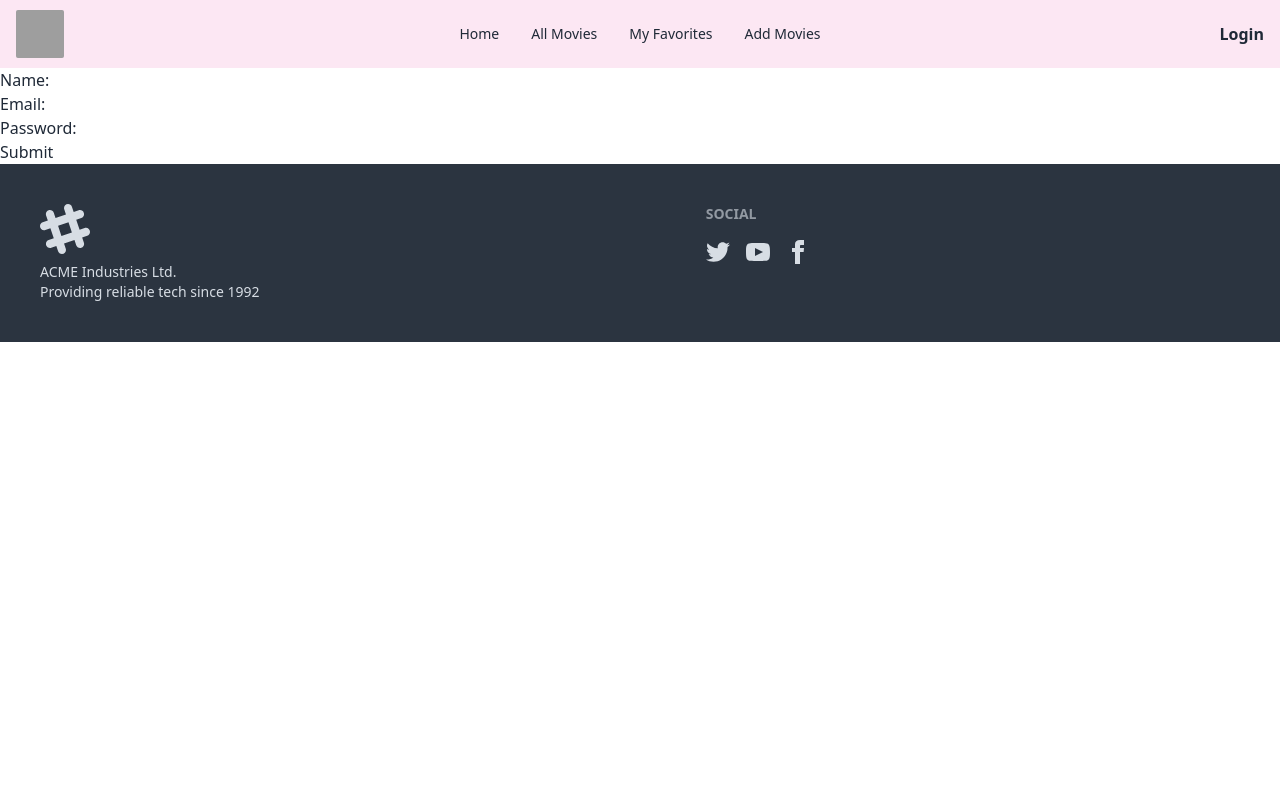
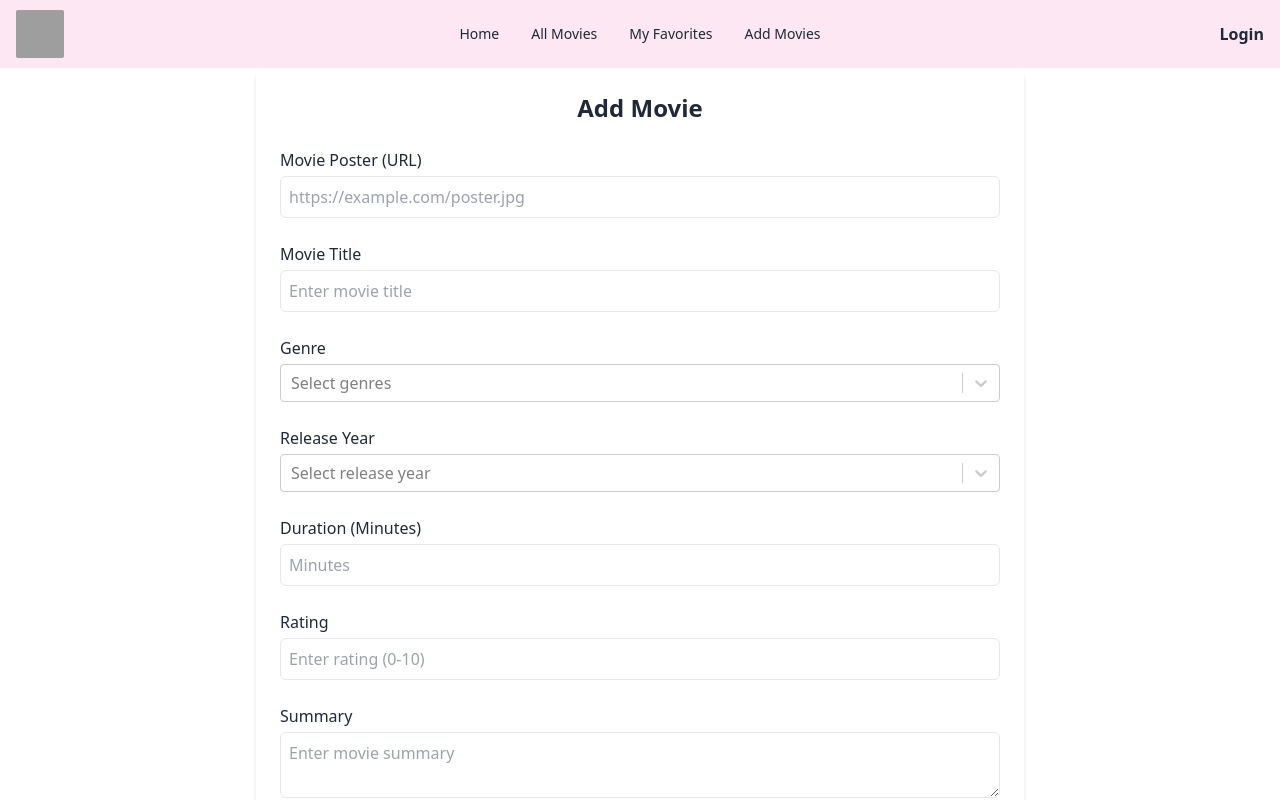
Before and after one commit to manna179/orchid-platform, a React (Vite) app: page /updateMovie in a window 1280 px wide. Shown: the top 800 px of the page. Built offline with nearby package versions, Linux system fonts and the light colour scheme; no server answers; grey boxes are pictures that could not be loaded.

Commit message:
added delete function

```diff
--- a/package.json
+++ b/package.json
@@ -15,10 +15,12 @@
     "match-sorter": "^8.0.0",
     "react": "^18.3.1",
     "react-dom": "^18.3.1",
+    "react-helmet": "^6.1.0",
     "react-hook-form": "^7.54.0",
     "react-hot-toast": "^2.4.1",
     "react-icons": "^5.4.0",
     "react-router-dom": "^7.0.2",
+    "react-select": "^5.8.3",
     "sort-by": "^1.2.0",
     "sweetalert2": "^11.14.5"
   },
--- a/src/Components/Banner/Banner.jsx
+++ b/src/Components/Banner/Banner.jsx
@@ -5,7 +5,7 @@ const Banner = () => {
         <div className="carousel w-full">
   <div id="slide1" className="carousel-item relative w-full">
     <img
-      src="https://i.ibb.co.com/qF2sXcV/Harry-Potter-in-Deathly-Hallows.jpg"
+      src="https://i.ibb.co.com/svzsNR0/19-John-Wick-3-copy.jpg"
       className="w-full h-[400px]" />
     <div className="absolute left-5 right-5 top-1/2 flex -translate-y-1/2 transform justify-between">
       <a href="#slide4" className="btn btn-circle">❮</a>
@@ -14,7 +14,7 @@ const Banner = () => {
   </div>
   <div id="slide2" className="carousel-item relative w-full">
     <img
-      src="https://i.ibb.co.com/svzsNR0/19-John-Wick-3-copy.jpg"
+      src="https://i.ibb.co.com/qF2sXcV/Harry-Potter-in-Deathly-Hallows.jpg"
       className="w-full h-[400px]" />
     <div className="absolute left-5 right-5 top-1/2 flex -translate-y-1/2 transform justify-between">
       <a href="#slide1" className="btn btn-circle">❮</a>
--- a/src/Components/Footer/Footer.jsx
+++ b/src/Components/Footer/Footer.jsx
@@ -1,62 +1,33 @@
-import React from 'react';
+import React from "react";
+import { BiMoviePlay } from "react-icons/bi";
+import { FaFacebook, FaTwitter } from "react-icons/fa";
+import { IoLogoYoutube } from "react-icons/io5";
+import { Link } from "react-router-dom";
 
 const Footer = () => {
   return (
     <footer className="footer bg-neutral text-neutral-content p-10">
       <aside>
-    <svg
-      width="50"
-      height="50"
-      viewBox="0 0 24 24"
-      xmlns="http://www.w3.org/2000/svg"
-      fillRule="evenodd"
-      clipRule="evenodd"
-      className="fill-current">
-      <path
-        d="M22.672 15.226l-2.432.811.841 2.515c.33 1.019-.209 2.127-1.23 2.456-1.15.325-2.148-.321-2.463-1.226l-.84-2.518-5.013 1.677.84 2.517c.391 1.203-.434 2.542-1.831 2.542-.88 0-1.601-.564-1.86-1.314l-.842-2.516-2.431.809c-1.135.328-2.145-.317-2.463-1.229-.329-1.018.211-2.127 1.231-2.456l2.432-.809-1.621-4.823-2.432.808c-1.355.384-2.558-.59-2.558-1.839 0-.817.509-1.582 1.327-1.846l2.433-.809-.842-2.515c-.33-1.02.211-2.129 1.232-2.458 1.02-.329 2.13.209 2.461 1.229l.842 2.515 5.011-1.677-.839-2.517c-.403-1.238.484-2.553 1.843-2.553.819 0 1.585.509 1.85 1.326l.841 2.517 2.431-.81c1.02-.33 2.131.211 2.461 1.229.332 1.018-.21 2.126-1.23 2.456l-2.433.809 1.622 4.823 2.433-.809c1.242-.401 2.557.484 2.557 1.838 0 .819-.51 1.583-1.328 1.847m-8.992-6.428l-5.01 1.675 1.619 4.828 5.011-1.674-1.62-4.829z"></path>
-    </svg>
+        <BiMoviePlay className="w-16 h-16" />
         <p>
-      ACME Industries Ltd.
-      <br />
-      Providing reliable tech since 1992
+          ORCHID.com
+          <br />A movie platform since 1978
+          <br />Copyright © 2024 - All right reserved
         </p>
       </aside>
       <nav>
-    <h6 className="footer-title">Social</h6>
+        <h6 className="footer-title text-gray-100">Social</h6>
         <div className="grid grid-flow-col gap-4">
-      <a>
-        <svg
-          xmlns="http://www.w3.org/2000/svg"
-          width="24"
-          height="24"
-          viewBox="0 0 24 24"
-          className="fill-current">
-          <path
-            d="M24 4.557c-.883.392-1.832.656-2.828.775 1.017-.609 1.798-1.574 2.165-2.724-.951.564-2.005.974-3.127 1.195-.897-.957-2.178-1.555-3.594-1.555-3.179 0-5.515 2.966-4.797 6.045-4.091-.205-7.719-2.165-10.148-5.144-1.29 2.213-.669 5.108 1.523 6.574-.806-.026-1.566-.247-2.229-.616-.054 2.281 1.581 4.415 3.949 4.89-.693.188-1.452.232-2.224.084.626 1.956 2.444 3.379 4.6 3.419-2.07 1.623-4.678 2.348-7.29 2.04 2.179 1.397 4.768 2.212 7.548 2.212 9.142 0 14.307-7.721 13.995-14.646.962-.695 1.797-1.562 2.457-2.549z"></path>
-        </svg>
-      </a>
-      <a>
-        <svg
-          xmlns="http://www.w3.org/2000/svg"
-          width="24"
-          height="24"
-          viewBox="0 0 24 24"
-          className="fill-current">
-          <path
-            d="M19.615 3.184c-3.604-.246-11.631-.245-15.23 0-3.897.266-4.356 2.62-4.385 8.816.029 6.185.484 8.549 4.385 8.816 3.6.245 11.626.246 15.23 0 3.897-.266 4.356-2.62 4.385-8.816-.029-6.185-.484-8.549-4.385-8.816zm-10.615 12.816v-8l8 3.993-8 4.007z"></path>
-        </svg>
-      </a>
-      <a>
-        <svg
-          xmlns="http://www.w3.org/2000/svg"
-          width="24"
-          height="24"
-          viewBox="0 0 24 24"
-          className="fill-current">
-          <path
-            d="M9 8h-3v4h3v12h5v-12h3.642l.358-4h-4v-1.667c0-.955.192-1.333 1.115-1.333h2.885v-5h-3.808c-3.596 0-5.192 1.583-5.192 4.615v3.385z"></path>
-        </svg>
-      </a>
+          <Link to='https://x.com/'>
+            <FaTwitter className="h-12 w-12" />
+          </Link>
+          <Link to='https://www.facebook.com/'>
+            <FaFacebook className="w-12 h-12" />
+          </Link>
+          <Link to='https://www.youtube.com/'>
+            {" "}
+            <IoLogoYoutube className="w-12 h-12" />
+          </Link>
         </div>
       </nav>
     </footer>
--- a/src/Components/Home.jsx
+++ b/src/Components/Home.jsx
@@ -9,12 +9,15 @@ import Movie from "./Navbar/Movie/Movie";
 import { Link } from "react-router-dom";
 import { AuthContext } from "../provider/AuthProvider";
 import Extra from "../Pages/Extra";
+import AddMovieForm from "../Pages/AddMovieForm";
+import { Helmet } from "react-helmet-async";
 
 const Home = () => {
 
   const {user}=useContext(AuthContext)
   return (
     <div>
+
  <div className="flex justify-end mr-4">
  <label className="swap swap-rotate ">
   {/* this hidden checkbox controls the state */}
@@ -59,6 +62,8 @@ const Home = () => {
       <div className="flex justify-center">
       <Extra></Extra>
       </div>
+
+      <AddMovieForm></AddMovieForm>
     </div>
   );
 };
--- a/src/Components/MovieDetails/MovieDetails.jsx
+++ b/src/Components/MovieDetails/MovieDetails.jsx
@@ -1,4 +1,6 @@
 import React from "react";
+
+import toast, { Toaster } from "react-hot-toast";
 import { Link, useLoaderData } from "react-router-dom";
 import Swal from "sweetalert2";
 
@@ -31,7 +33,7 @@ const handleAddFavorites=()=>{
   })
   .then(res=>res.json())
   .then(data=>{
-    console.log('favorite movie added to db',data);
+   toast.success('favorite movie added to db',data);
   })
 }
 
@@ -51,6 +53,8 @@ const handleAddFavorites=()=>{
   };
   return (
     <div className="card glass w-11/12 mx-auto mt-10">
+
+
       <figure>
         <img
           className="rounded-md m-4 mx-4 p-4"
@@ -72,7 +76,7 @@ const handleAddFavorites=()=>{
           </button>
 
            <Link>
-
+            <Toaster></Toaster>
            <button onClick={handleAddFavorites} className="btn bg-green-300">Add to Favorites</button>
 
            </Link>
--- a/src/Components/Navbar/Movie/Movie.jsx
+++ b/src/Components/Navbar/Movie/Movie.jsx
@@ -14,7 +14,7 @@ const Movie = () => {
         <h1 className="text-2xl font-semibold ml-4 ">Featured:</h1>
       </div>
 
-     <div className="grid grid-cols-1 md:grid-cols-2 lg:grid-cols-3 gap-4 md:gap-2">
+     <div  className="grid grid-cols-1 md:grid-cols-2 lg:grid-cols-3 gap-4 md:gap-2">
      {
         movie.map(singleMovie=><SingleMovie key={singleMovie._id} singleMovie={singleMovie}></SingleMovie>
 
--- /dev/null
+++ b/src/Pages/AddMovieForm.jsx
@@ -0,0 +1,206 @@
+import React from "react";
+import { useForm, Controller } from "react-hook-form";
+import Select from "react-select";
+
+const AddMovieForm = () => {
+  const {
+    register,
+    handleSubmit,
+    control,
+    formState: { errors },
+  } = useForm();
+
+  // Genre options for multi-select
+  const genreOptions = [
+    { value: "Action", label: "Action" },
+    { value: "Comedy", label: "Comedy" },
+    { value: "Drama", label: "Drama" },
+    { value: "Horror", label: "Horror" },
+    { value: "Sci-Fi", label: "Sci-Fi" },
+  ];
+
+  // Release year options (last 50 years)
+  const releaseYearOptions = Array.from({ length: 50 }, (_, i) => {
+    const year = 2023 - i;
+    return { value: year, label: year };
+  });
+
+  // Form submission handler
+  const onSubmit = async (data) => {
+    const formattedData = {
+      ...data,
+      genre: data.genre.map((g) => g.value),
+      releaseYear: data.releaseYear.value,
+    };
+    const res = await fetch("http://localhost:5000/movies", {
+      method: "POST",
+      body: formattedData,
+    });
+
+    const info = await res.json();
+    console.log(info);
+  };
+
+  return (
+    <div className="max-w-3xl mx-auto p-6 bg-white shadow-md rounded-lg">
+      <h1 className="text-2xl font-bold text-center mb-6">Add Movie</h1>
+      <form onSubmit={handleSubmit(onSubmit)} className="space-y-6">
+        {/* Movie Poster */}
+        <div>
+          <label htmlFor="poster" className="block font-medium mb-1">
+            Movie Poster (URL)
+          </label>
+          <input
+            id="poster"
+            {...register("poster", {
+              required: "Movie poster URL is required",
+              pattern: {
+                value: /^(https?:\/\/.*\.(?:png|jpg|jpeg|gif|svg))$/i,
+                message: "Enter a valid image URL",
+              },
+            })}
+            placeholder="https://example.com/poster.jpg"
+            className="w-full border rounded-md p-2"
+          />
+          {errors.poster && (
+            <p className="text-red-500 text-sm">{errors.poster.message}</p>
+          )}
+        </div>
+
+        {/* Movie Title */}
+        <div>
+          <label htmlFor="title" className="block font-medium mb-1">
+            Movie Title
+          </label>
+          <input
+            id="title"
+            {...register("title", { required: "Movie title is required" })}
+            placeholder="Enter movie title"
+            className="w-full border rounded-md p-2"
+          />
+          {errors.title && (
+            <p className="text-red-500 text-sm">{errors.title.message}</p>
+          )}
+        </div>
+
+        {/* Genre (Multi-Select) */}
+        <div>
+          <label htmlFor="genre" className="block font-medium mb-1">
+            Genre
+          </label>
+          <Controller
+            name="genre"
+            control={control}
+            rules={{ required: "At least one genre is required" }}
+            render={({ field }) => (
+              <Select
+                {...field}
+                options={genreOptions}
+                isMulti
+                placeholder="Select genres"
+                className="react-select-container"
+                classNamePrefix="react-select"
+              />
+            )}
+          />
+          {errors.genre && (
+            <p className="text-red-500 text-sm">{errors.genre.message}</p>
+          )}
+        </div>
+
+        {/* Release Year */}
+        <div>
+          <label htmlFor="releaseYear" className="block font-medium mb-1">
+            Release Year
+          </label>
+          <Controller
+            name="releaseYear"
+            control={control}
+            rules={{ required: "Release year is required" }}
+            render={({ field }) => (
+              <Select
+                {...field}
+                options={releaseYearOptions}
+                placeholder="Select release year"
+                className="react-select-container"
+                classNamePrefix="react-select"
+              />
+            )}
+          />
+          {errors.releaseYear && (
+            <p className="text-red-500 text-sm">{errors.releaseYear.message}</p>
+          )}
+        </div>
+
+        {/* Duration */}
+        <div className="grid grid-cols-1 gap-4">
+          <div>
+            <label htmlFor="minutes" className="block font-medium mb-1">
+              Duration (Minutes)
+            </label>
+            <input
+              id="minutes"
+              type="number"
+              {...register("minutes", {
+                required: "Duration in minutes is required",
+              })}
+              placeholder="Minutes"
+              className="w-full border rounded-md p-2"
+            />
+            {errors.minutes && (
+              <p className="text-red-500 text-sm">{errors.minutes.message}</p>
+            )}
+          </div>
+        </div>
+
+        {/* Rating */}
+        <div>
+          <label htmlFor="rating" className="block font-medium mb-1">
+            Rating
+          </label>
+          <input
+            id="rating"
+            type="number"
+            step="0.1"
+            {...register("rating", {
+              required: "Rating is required",
+              min: { value: 0, message: "Rating must be at least 0" },
+              max: { value: 10, message: "Rating cannot exceed 10" },
+            })}
+            placeholder="Enter rating (0-10)"
+            className="w-full border rounded-md p-2"
+          />
+          {errors.rating && (
+            <p className="text-red-500 text-sm">{errors.rating.message}</p>
+          )}
+        </div>
+
+        {/* Summary */}
+        <div>
+          <label htmlFor="summary" className="block font-medium mb-1">
+            Summary
+          </label>
+          <textarea
+            id="summary"
+            {...register("summary", { required: "Summary is required" })}
+            placeholder="Enter movie summary"
+            className="w-full border rounded-md p-2"
+          ></textarea>
+          {errors.summary && (
+            <p className="text-red-500 text-sm">{errors.summary.message}</p>
+          )}
+        </div>
+
+        {/* Submit Button */}
+        <button
+          type="submit"
+          className="w-full bg-purple-600 text-white py-2 rounded-md font-medium hover:bg-purple-700"
+        >
+          Add Movie
+        </button>
+      </form>
+    </div>
+  );
+};
+
+export default AddMovieForm;
--- a/src/Pages/AddMovies.jsx
+++ b/src/Pages/AddMovies.jsx
@@ -1,6 +1,7 @@
 import React, { useContext } from "react";
 import Swal from "sweetalert2";
 import { AuthContext } from "../provider/AuthProvider";
+import { Link } from "react-router-dom";
 
 const AddMovies = () => {
   const {user}=useContext(AuthContext)
@@ -15,7 +16,7 @@ const AddMovies = () => {
     const rating = form.rating.value;
     const summary = form.summary.value;
     const movieUser = user.email
-    // const uploader =
+
 
     const movies = { poster, title, genre, duration, release, rating, summary, movieUser};
     console.log(movies);
@@ -151,7 +152,7 @@ const AddMovies = () => {
             />
           </div>
           <div className="form-control mt-6">
-            <button className="btn btn-primary">Add Movie</button>
+           <Link to='/' className="flex justify-end"> <button  className="btn btn-primary btn-wide bg-red-400 text-black border-none hover:text-white">Add Movie</button></Link>
           </div>
         </form>
       </div>
--- a/src/Pages/FavMovies.jsx
+++ b/src/Pages/FavMovies.jsx
@@ -1,20 +1,29 @@
 import React from "react";
 import { data } from "react-router-dom";
 
-const FavMovies = ({singleFav}) => {
+const FavMovies = ({singleFav,getAllFavMovies}) => {
+  console.log(singleFav);
+
+
     const {_id, poster, title, genre, duration, release, rating, summary, movieUser}=singleFav;
-    console.log(singleFav);
-const handleDelete=(_id)=>{
+    console.log(_id);
+
+
+
+    const handleDeleteData = (_id) => {
+      console.log(_id);
+
       fetch(`http://localhost:5000/favorite/${_id}`,{
         method:"DELETE"
       })
       .then(res=>res.json())
       .then(data=>{
         console.log(data);
+        getAllFavMovies()
       })
 
-}
 
+    };
 
   return (
     <div className="card glass w-96">
@@ -32,7 +41,7 @@ fetch(`http://localhost:5000/favorite/${_id}`,{
         <p className="text-red-400 ">Rating : <span className="text-black font-medium">{rating}</span></p>
         <p className="text-red-400 "> summary : <span className="text-gray-500 font-semibold text-sm">{summary}</span></p>
         <div className="card-actions justify-end">
-          <button onClick={()=>handleDelete(_id)} className="btn bg-red-500">Delete</button>
+          <button onClick={()=>handleDeleteData(_id)} className="btn bg-red-500">Delete</button>
         </div>
       </div>
     </div>
--- a/src/Pages/FavoriteMovie.jsx
+++ b/src/Pages/FavoriteMovie.jsx
@@ -1,10 +1,30 @@
-import React from "react";
+import React, { useContext, useEffect, useState } from "react";
+import { AuthContext } from "../provider/AuthProvider";
 import { useLoaderData } from "react-router-dom";
 import FavMovies from "./FavMovies";
 
 const FavoriteMovie = () => {
-  const allFavoriteMovie = useLoaderData();
-  console.log(allFavoriteMovie);
+  const { user } = useContext(AuthContext);
+  // const allFavoriteMovie = useLoaderData();
+  const [data,setData]=useState([])
+
+  const getAllFavMovies = async () => {
+    const res = await fetch(`http://localhost:5000/favorite`, {
+      method: "GET",
+      headers: {
+        "content-type": "application/json",
+      },
+    });
+    const data = await res.json();
+    console.log(data);
+    setData(data)
+
+  };
+  const poster = data.poster
+  useEffect(() => {
+    getAllFavMovies();
+  }, []);
+
   return (
     <div className="min-h-screen mx-auto">
       <h2 className="text-4xl font-semibold text-center">
@@ -12,13 +32,13 @@ const FavoriteMovie = () => {
       </h2>
       <div>
         <p className="text-xl font-bold w-11/12 mx-auto">
-          {" "}
-          collection :{allFavoriteMovie.length}
+
+          collection :{data?.length}
         </p>
         <div className="grid grid-cols-1 md:grid-cols-2 lg:grid-cols-3 w-11/12 mx-auto md:gap-4">
-        {
-            allFavoriteMovie.map(singleFav => <FavMovies key={singleFav._id} singleFav={singleFav}></FavMovies>)
-        }
+          {data?.map((singleFav) => (
+            <FavMovies key={singleFav._id} singleFav={singleFav} getAllFavMovies={getAllFavMovies}></FavMovies>
+          ))}
         </div>
       </div>
     </div>
--- a/src/firebase.init.js
+++ b/src/firebase.init.js
@@ -9,13 +9,13 @@ import { getAuth } from "firebase/auth";
 // Your web app's Firebase configuration
 // For Firebase JS SDK v7.20.0 and later, measurementId is optional
 const firebaseConfig = {
-  apiKey: "AIzaSyD2Cix7sJ_teLm7bu3nT7iIpQ0hTa885m8",
-  authDomain: "orchid-category.firebaseapp.com",
-  projectId: "orchid-category",
-  storageBucket: "orchid-category.firebasestorage.app",
-  messagingSenderId: "405132761131",
-  appId: "1:405132761131:web:53d1b66a22a8fc8b8db26e",
-  measurementId: "G-8Z0B0MLFFW"
+  apiKey: import.meta.env.VITE_apiKey,
+  authDomain: import.meta.env.VITE_authDomain,
+  projectId: import.meta.env.VITE_projectId,
+  storageBucket: import.meta.env.VITE_storageBucket,
+  messagingSenderId: import.meta.env.VITE_messagingSenderId,
+  appId: import.meta.env.VITE_appId,
+  measurementId: import.meta.env.VITE_measurementId,
 };
 
 // Initialize Firebase
--- a/src/main.jsx
+++ b/src/main.jsx
@@ -18,6 +18,8 @@ import FavoriteMovie from "./Pages/FavoriteMovie.jsx";
 import ErrorPage from "./Pages/ErrorPage.jsx";
 import Extra from "./Pages/Extra.jsx";
 import MyForm from "./Pages/MyForm.jsx";
+import AddMovieForm from "./Pages/AddMovieForm.jsx";
+import FavMovies from "./Pages/FavMovies.jsx";
 
 const router = createBrowserRouter([
   {
@@ -61,7 +63,12 @@ const router = createBrowserRouter([
       {
         path:'/favorite',
         element:<FavoriteMovie></FavoriteMovie>,
-        loader:()=>fetch('http://localhost:5000/favorite')
+
+      },
+      {
+        path:'/favorite/:id',
+        element:<FavMovies></FavMovies>,
+        loader:()=>fetch(`http://localhost:5000/favorite/${id}`)
       },
       {
         path:'/extra',
@@ -69,7 +76,7 @@ const router = createBrowserRouter([
       },
       {
         path:'/updateMovie',
-        element:<MyForm></MyForm>
+        element:<AddMovieForm></AddMovieForm>
       }
     ],
   },
```
Also changed, not shown: 2 other files (tests, documents, lock files or other folders). Lines whose indentation alone changed are shown as unchanged.
